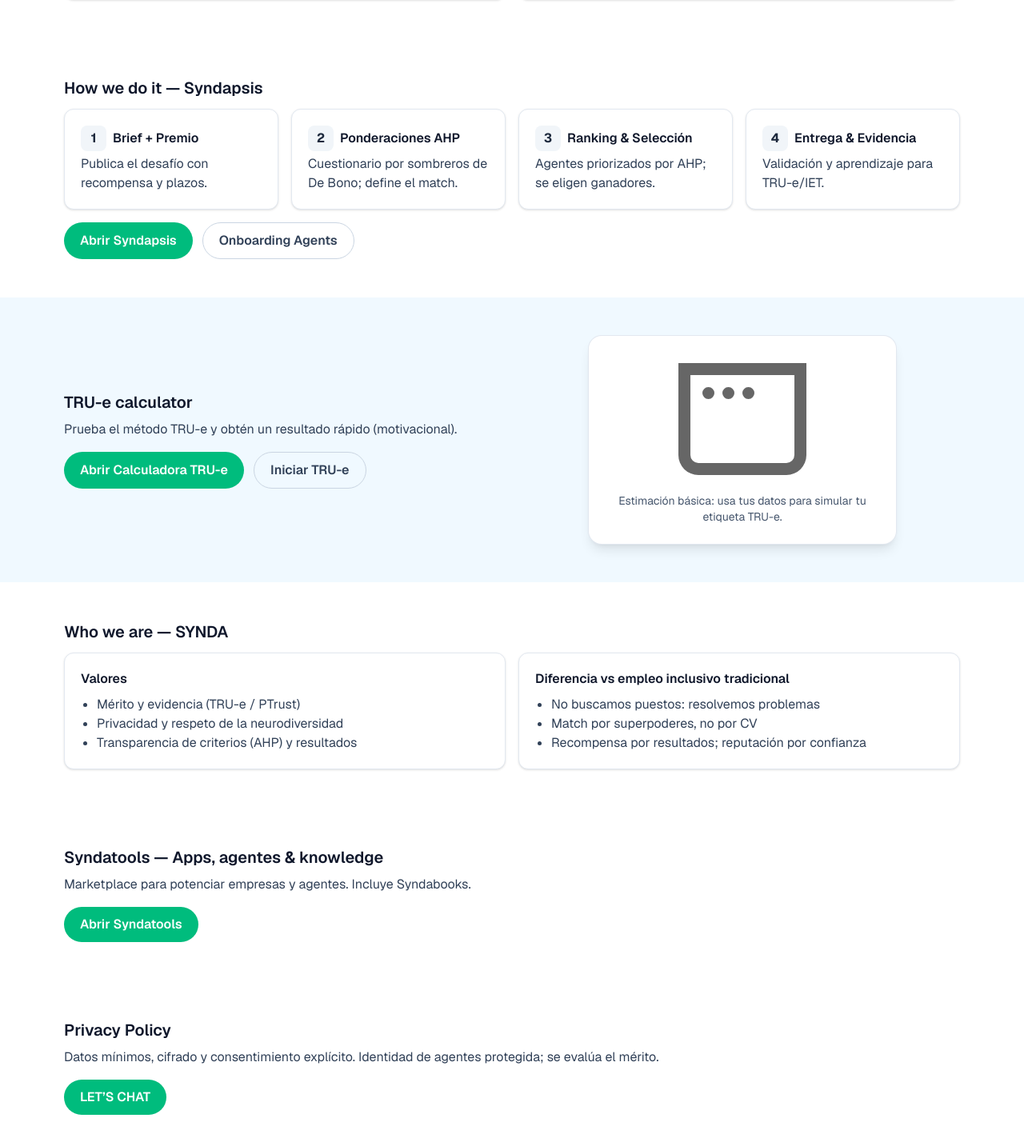
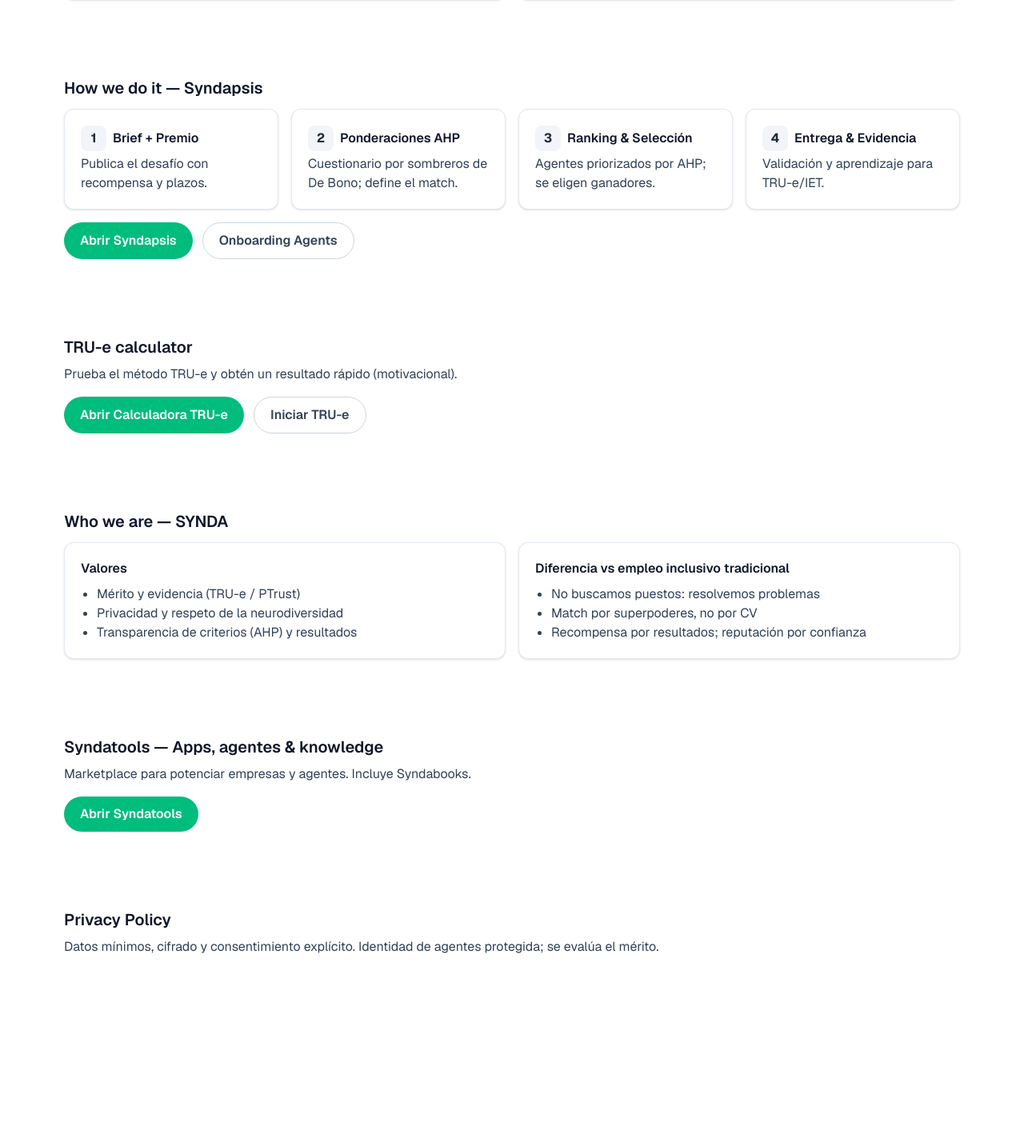
Before and after one commit to christopherrichardson25-SYNDA/syndaverse-dashboard, a Next.js app: page / in a window 1280 px wide. Shown: the part 1043-2476 px from the top of the page at 80% size. After the commit the page ends 2287 px from the top, so only its background shows below. Built offline with nearby package versions, Linux system fonts and the light colour scheme.

Commit message:
Update page.tsx

```diff
--- a/app/page.tsx
+++ b/app/page.tsx
@@ -1,6 +1,7 @@
 // app/page.tsx
 import Image from "next/image";
-import Nav from "@/components/Nav";
+// ⚠️ Si tu alias "@" no está configurado, cambia a: import NavWhite from "../components/NavWhite";
+import NavWhite from "@/components/NavWhite";
 
 const GH = "https://github.com/christopherrichardson25-SYNDA";
 const REPOS = {
@@ -14,13 +15,13 @@ const REPOS = {
 export default function Home() {
   return (
     <>
-      <Nav />
+      <NavWhite />
 
-      {/* ───────────────────────── HERO: banda azul + CTA (ALPAL-like) */}
+      {/* HERO: banda azul + CTA */}
       <section className="relative bg-gradient-to-r from-sky-700 to-blue-900 text-white">
         <div className="container mx-auto max-w-6xl px-4 py-14">
           <div className="grid items-center gap-8 md:grid-cols-2">
-            {/* Lado Izquierdo: copy */}
+            {/* Copy */}
             <div>
               <Image
                 src="/synda-logo.png"
@@ -28,7 +29,7 @@ export default function Home() {
                 width={220}
                 height={64}
                 priority
-                className="w-auto h-10 md:h-12"
+                className="h-10 w-auto md:h-12"
               />
               <h1 className="mt-6 text-3xl font-bold leading-tight md:text-5xl">
                 Hacemos visible lo invisible
@@ -55,28 +56,18 @@ export default function Home() {
               </div>
             </div>
 
-            {/* Lado Derecho: "tarjeta" demo (sustituye cuando tengas imagen propia) */}
+            {/* Tarjeta demo (puedes reemplazar por imagen propia) */}
             <div className="relative">
               <div className="rounded-2xl bg-white p-5 shadow-xl ring-1 ring-slate-200">
                 <div className="flex items-center gap-3">
                   <div className="grid h-10 w-10 place-items-center rounded-lg bg-sky-100 text-sky-700">
-                    <svg
-                      width="20"
-                      height="20"
-                      viewBox="0 0 24 24"
-                      fill="currentColor"
-                      aria-hidden
-                    >
+                    <svg width="20" height="20" viewBox="0 0 24 24" fill="currentColor" aria-hidden>
                       <path d="M12 3a9 9 0 100 18 9 9 0 000-18Zm1 14.93V13h4.93A7.002 7.002 0 0113 17.93ZM11 6.07V11H6.07A7.002 7.002 0 0111 6.07ZM6.07 13H11v4.93A7.002 7.002 0 016.07 13ZM13 11V6.07A7.002 7.002 0 0117.93 11H13Z" />
                     </svg>
                   </div>
                   <div>
-                    <h3 className="text-base font-semibold text-slate-900">
-                      TRU-e snapshot
-                    </h3>
-                    <p className="text-sm text-slate-600">
-                      Vista rápida de confianza por industria.
-                    </p>
+                    <h3 className="text-base font-semibold text-slate-900">TRU-e snapshot</h3>
+                    <p className="text-sm text-slate-600">Vista rápida de confianza por industria.</p>
                   </div>
                 </div>
                 <ul className="mt-4 space-y-2 text-sm text-slate-700">
@@ -85,8 +76,6 @@ export default function Home() {
                   <li>• Reclamos / 1k servicios: 12</li>
                 </ul>
               </div>
-
-              {/* Checkmark estilo “aprobado” */}
               <div className="absolute -right-3 -top-3 grid h-10 w-10 place-items-center rounded-full bg-emerald-500 text-white ring-4 ring-white/40">
                 ✓
               </div>
@@ -95,34 +84,20 @@ export default function Home() {
         </div>
       </section>
 
-      {/* ───────────────────────── The SYNDΛ difference (tiles) */}
+      {/* The SYNDΛ difference */}
       <section className="bg-white">
         <div className="container mx-auto max-w-6xl px-4 py-12">
-          <h2 className="mb-3 text-xl font-semibold text-slate-900">
-            The SYNDΛ difference
-          </h2>
+          <h2 className="mb-3 text-xl font-semibold text-slate-900">The SYNDΛ difference</h2>
           <div className="grid gap-4 md:grid-cols-4">
-            <Tile
-              title="TRU-e (IET)"
-              desc="Valorizamos la confianza por industria con un indicador accionable."
-            />
-            <Tile
-              title="Match AHP"
-              desc="Ponderaciones por sombreros (De Bono) para alinear desafío y talento."
-            />
-            <Tile
-              title="Mérito & Privacidad"
-              desc="PTrust, anonimato controlado y reputación por evidencia."
-            />
-            <Tile
-              title="Syndatools"
-              desc="Apps, agentes y knowledge para acelerar soluciones."
-            />
+            <Tile title="TRU-e (IET)" desc="Valorizamos la confianza por industria con un indicador accionable." />
+            <Tile title="Match AHP" desc="Ponderaciones por sombreros (De Bono) para alinear desafío y talento." />
+            <Tile title="Mérito & Privacidad" desc="PTrust, anonimato controlado y reputación por evidencia." />
+            <Tile title="Syndatools" desc="Apps, agentes y knowledge para acelerar soluciones." />
           </div>
         </div>
       </section>
 
-      {/* ───────────────────────── What we do */}
+      {/* What we do */}
       <section id="what" className="bg-white">
         <div className="container mx-auto max-w-6xl px-4 py-12">
           <h2 className="mb-3 text-xl font-semibold text-slate-900">What we do</h2>
@@ -141,12 +116,10 @@ export default function Home() {
         </div>
       </section>
 
-      {/* ───────────────────────── How we do it — Syndapsis */}
+      {/* How we do it — Syndapsis */}
       <section id="how" className="bg-white">
         <div className="container mx-auto max-w-6xl px-4 py-12">
-          <h2 className="mb-3 text-xl font-semibold text-slate-900">
-            How we do it — Syndapsis
-          </h2>
+          <h2 className="mb-3 text-xl font-semibold text-slate-900">How we do it — Syndapsis</h2>
           <div className="grid gap-4 md:grid-cols-4">
             <Step n="1" title="Brief + Premio" desc="Publica el desafío con recompensa y plazos." />
             <Step n="2" title="Ponderaciones AHP" desc="Cuestionario por sombreros de De Bono; define el match." />
@@ -174,16 +147,12 @@ export default function Home() {
         </div>
       </section>
 
-      {/* ───────────────────────── TRU-e calculator (sección clara con CTA) */}
-      <section id="calculator" className="bg-sky-50">
+      {/* TRU-e calculator */}
+      <section id="calculator" className="bg-white">
         <div className="container mx-auto max-w-6xl px-4 py-12">
-          <div className="grid items-center gap-8 md:grid-cols-2">
-            <div className="order-2 md:order-1">
           <h2 className="mb-2 text-xl font-semibold text-slate-900">TRU-e calculator</h2>
-              <p className="text-slate-700">
-                Prueba el método TRU-e y obtén un resultado rápido (motivacional).
-              </p>
-              <div className="mt-4 flex gap-3">
+          <p className="text-slate-700">Prueba el método TRU-e y obtén un resultado rápido (motivacional).</p>
+          <div className="mt-4 flex flex-wrap gap-3">
             <a
               className="inline-flex items-center rounded-full bg-emerald-500 px-5 py-2.5 font-semibold text-white hover:bg-emerald-600"
               href={REPOS.truCalculator}
@@ -202,20 +171,9 @@ export default function Home() {
             </a>
           </div>
         </div>
-            <div className="order-1 md:order-2">
-              {/* Ilustración simple con SVG existente en /public (ajusta si quieres) */}
-              <div className="mx-auto grid max-w-sm place-items-center rounded-2xl bg-white p-6 shadow-lg ring-1 ring-slate-200">
-                <Image src="/window.svg" alt="Calculator" width={160} height={120} />
-                <p className="mt-3 text-center text-sm text-slate-600">
-                  Estimación básica: usa tus datos para simular tu etiqueta TRU-e.
-                </p>
-              </div>
-            </div>
-          </div>
-        </div>
       </section>
 
-      {/* ───────────────────────── Who we are */}
+      {/* Who we are */}
       <section id="who" className="bg-white">
         <div className="container mx-auto max-w-6xl px-4 py-12">
           <h2 className="mb-3 text-xl font-semibold text-slate-900">Who we are — SYNDA</h2>
@@ -240,15 +198,13 @@ export default function Home() {
         </div>
       </section>
 
-      {/* ───────────────────────── Syndatools */}
+      {/* Syndatools */}
       <section id="syndatools" className="bg-white">
         <div className="container mx-auto max-w-6xl px-4 py-12">
           <h2 className="mb-2 text-xl font-semibold text-slate-900">
             Syndatools — Apps, agentes & knowledge
           </h2>
-          <p className="text-slate-700">
-            Marketplace para potenciar empresas y agentes. Incluye Syndabooks.
-          </p>
+          <p className="text-slate-700">Marketplace para potenciar empresas y agentes. Incluye Syndabooks.</p>
           <div className="mt-4">
             <a
               className="inline-flex items-center rounded-full bg-emerald-500 px-5 py-2.5 font-semibold text-white hover:bg-emerald-600"
@@ -262,26 +218,20 @@ export default function Home() {
         </div>
       </section>
 
-      {/* ───────────────────────── Privacy + chat */}
+      {/* Privacy + chat */}
       <section id="privacy" className="bg-white">
         <div className="container mx-auto max-w-6xl px-4 py-12">
           <h2 className="mb-2 text-xl font-semibold text-slate-900">Privacy Policy</h2>
           <p className="text-slate-700">
             Datos mínimos, cifrado y consentimiento explícito. Identidad de agentes protegida; se evalúa el mérito.
           </p>
-          <a
-            href="mailto:contact@syndaverse.com"
-            className="mt-4 inline-flex items-center rounded-full bg-emerald-500 px-5 py-2.5 font-semibold text-white hover:bg-emerald-600"
-          >
-            LET’S CHAT
-          </a>
         </div>
       </section>
     </>
   );
 }
 
-/* ───────────── Subcomponentes simples (sin depender de globals.css) ───────────── */
+/* ───────── Subcomponentes ───────── */
 
 function Tile({ title, desc }: { title: string; desc: string }) {
   return (
```
Lines whose indentation alone changed are shown as unchanged.
